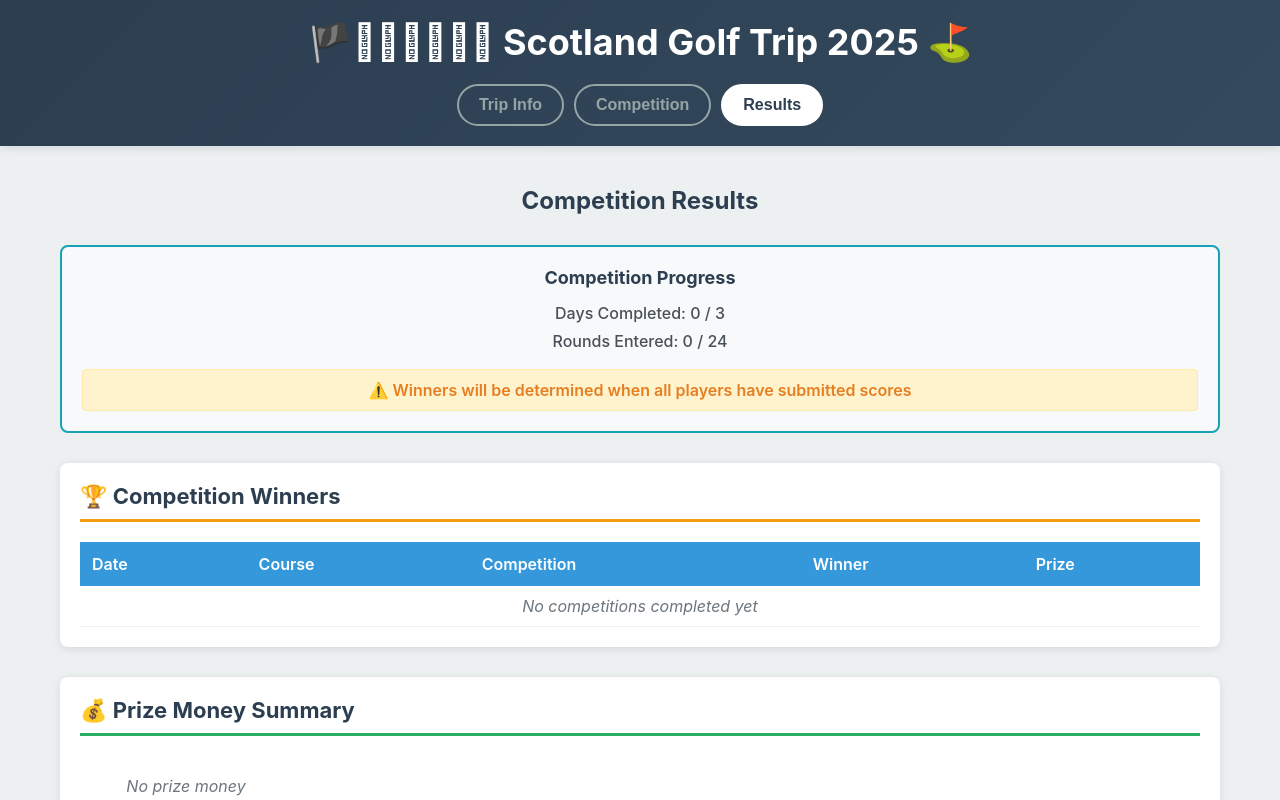
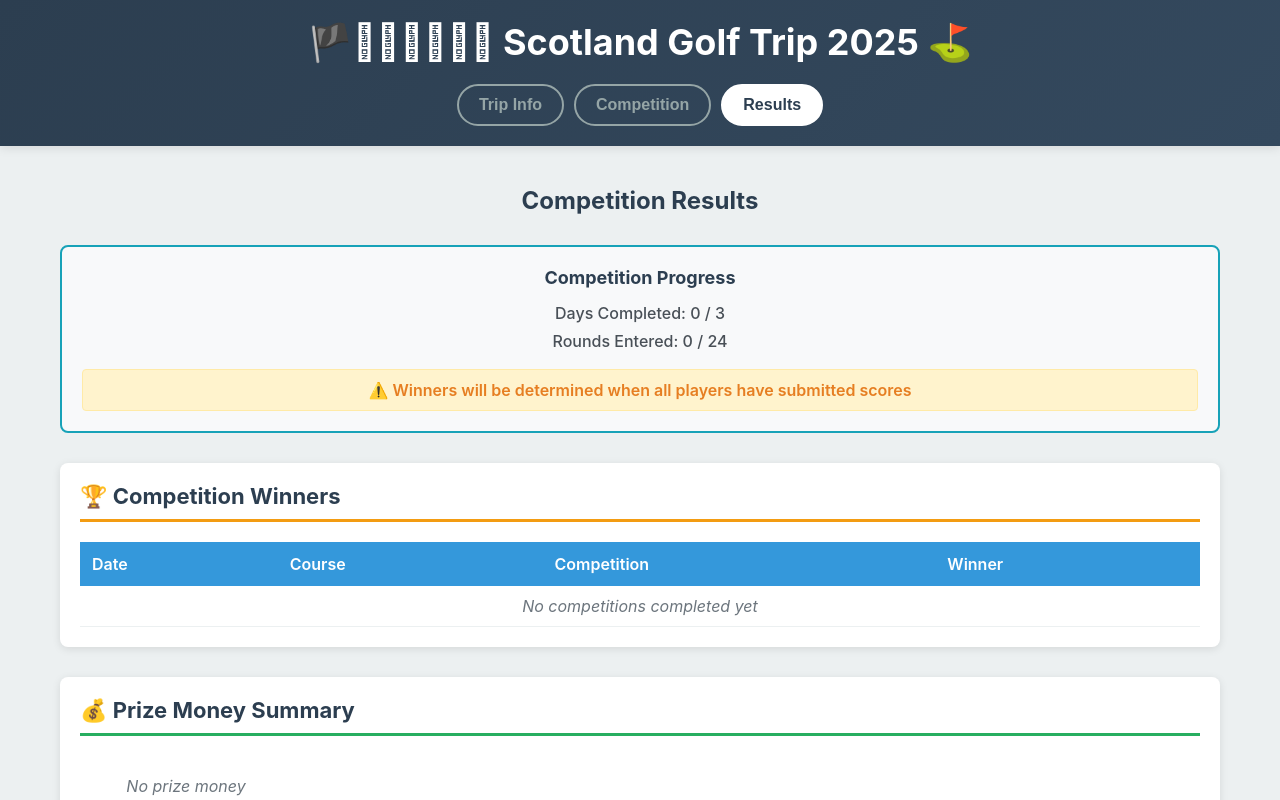
Before and after one commit to mdovland/Skotland2025, a React (Create React App) app: page / in a window 1280 px wide. Both pictures are taken after a click on the button "Results". Shown: the top 800 px of the page. Built offline with nearby package versions, Linux system fonts and the light colour scheme.

Commit message:
Remove prize column from results table and fix Toni's name

```diff
--- a/src/components/Results.tsx
+++ b/src/components/Results.tsx
@@ -219,7 +219,6 @@ const Results: React.FC = () => {
                 <th>Course</th>
                 <th>Competition</th>
                 <th>Winner</th>
-                <th>Prize</th>
               </tr>
             </thead>
             <tbody>
@@ -229,12 +228,11 @@ const Results: React.FC = () => {
                   <td>{winner.course}</td>
                   <td>{winner.competition}</td>
                   <td className="winner-name">{winner.winner}</td>
-                  <td className="prize">{winner.prize} SEK</td>
                 </tr>
               ))}
               {winners.length === 0 && (
                 <tr>
-                  <td colSpan={5} className="no-results">No competitions completed yet</td>
+                  <td colSpan={4} className="no-results">No competitions completed yet</td>
                 </tr>
               )}
             </tbody>
--- a/src/data/initialData.ts
+++ b/src/data/initialData.ts
@@ -7,7 +7,7 @@ export const players: Player[] = [
   { id: '4', name: 'Michael Dovland', handicap: 0 },
   { id: '5', name: 'Fredrik Andersson', handicap: 0 },
   { id: '6', name: 'Fredrik Käck', handicap: 0 },
-  { id: '7', name: 'Toni Bukaki', handicap: 0 },
+  { id: '7', name: 'Toni Bukkaki', handicap: 0 },
   { id: '8', name: 'Magnus Agren', handicap: 0 },
 ];
 
```
